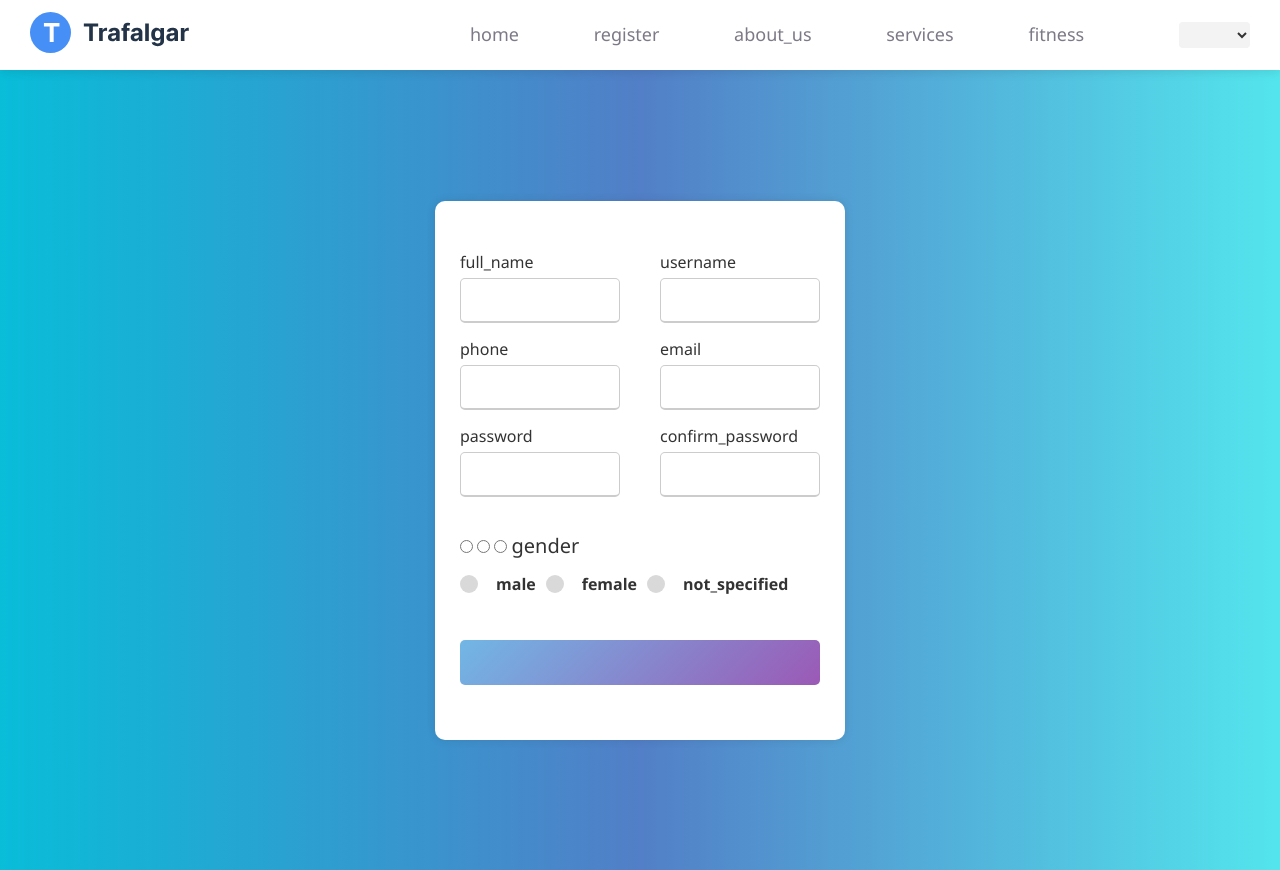
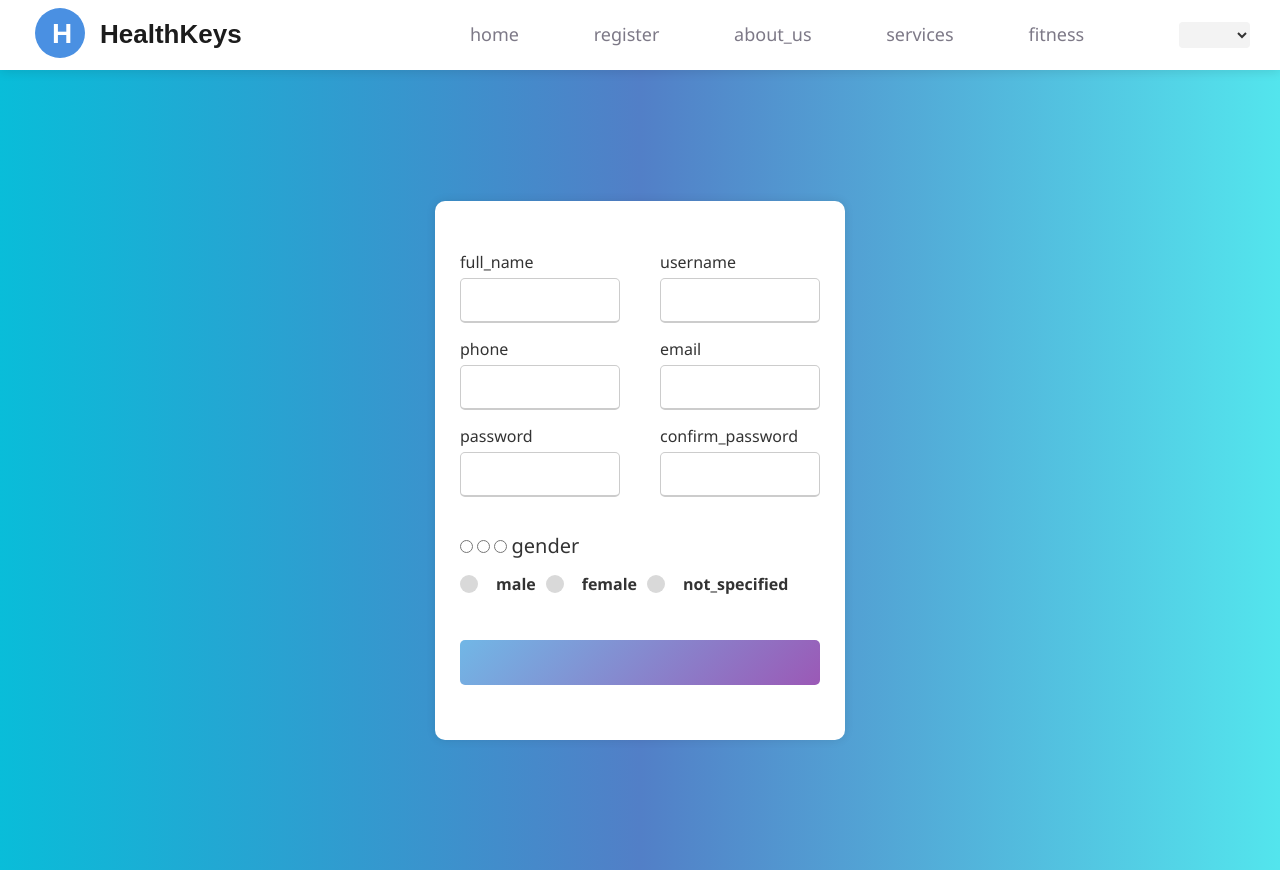
Before and after one commit to sandu0308/HealthKeys, a plain HTML site: page registration.html in a window 1280 px wide. Drawn offline with Linux system fonts and the light colour scheme.

Commit message:
Update registration.html

```diff
--- a/registration.html
+++ b/registration.html
@@ -9,7 +9,7 @@
 <body>
   <header>
     <div class="logo">
-      <a href="#"><img src="img/logo.svg" alt="logo" /></a>
+      <a href="#"><img src="img/healthkeys_logo.svg" alt="HealthKeys logo" /></a>
     </div>
     <menu>
       <li><a href="index.html#main" data-i18n="home"></a></li>
```
